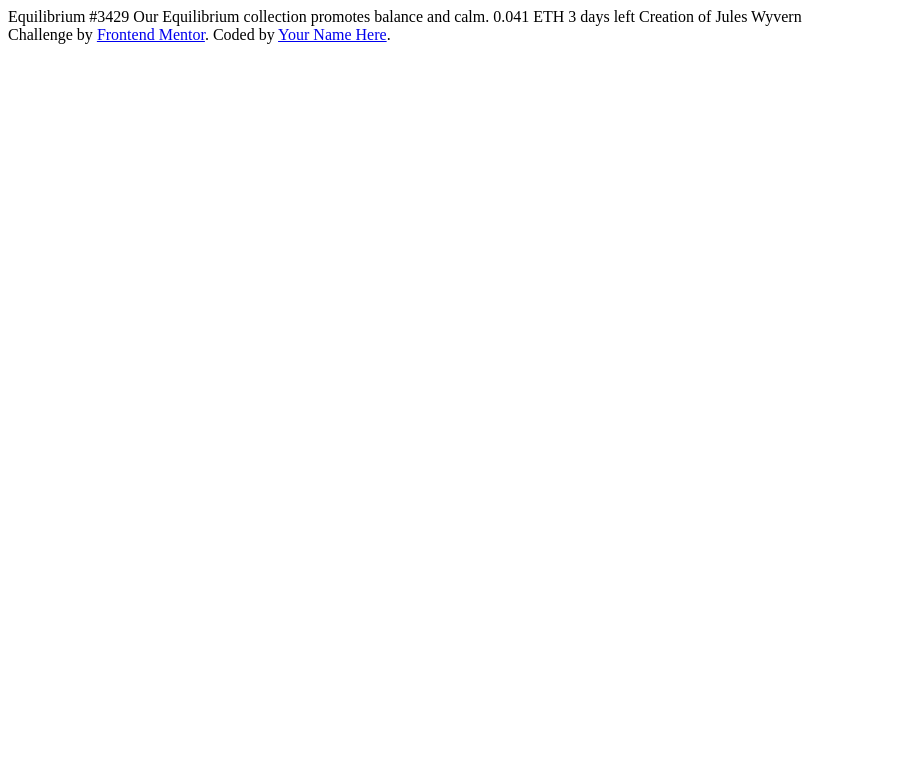
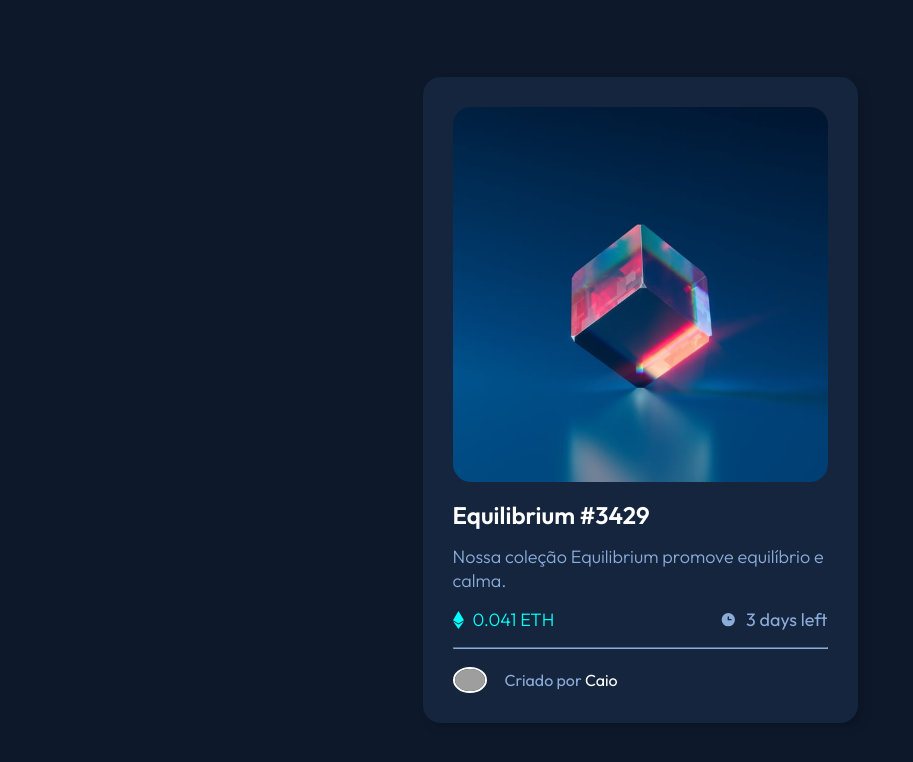
Before and after one commit to caioikn/componente-nft, a plain HTML site: page index.html in a window 1280 px wide. Shown: the whole page, without its empty margins (0-913 px from the left). Drawn offline with Linux system fonts and the light colour scheme; grey boxes are pictures that could not be loaded.

Commit message:
Finalizando projeto

```diff
--- /dev/null
+++ b/css/reset.css
@@ -0,0 +1,135 @@
+/* http://meyerweb.com/eric/tools/css/reset/
+   v2.0 | 20110126
+   License: none (public domain)
+*/
+
+html,
+body,
+div,
+span,
+applet,
+object,
+iframe,
+h1,
+h2,
+h3,
+h4,
+h5,
+h6,
+p,
+blockquote,
+pre,
+a,
+abbr,
+acronym,
+address,
+big,
+cite,
+code,
+del,
+dfn,
+em,
+img,
+ins,
+kbd,
+q,
+s,
+samp,
+small,
+strike,
+strong,
+sub,
+sup,
+tt,
+var,
+b,
+u,
+i,
+center,
+dl,
+dt,
+dd,
+ol,
+ul,
+li,
+fieldset,
+form,
+label,
+legend,
+table,
+caption,
+tbody,
+tfoot,
+thead,
+tr,
+th,
+td,
+article,
+aside,
+canvas,
+details,
+embed,
+figure,
+figcaption,
+footer,
+header,
+hgroup,
+menu,
+nav,
+output,
+ruby,
+section,
+summary,
+time,
+mark,
+audio,
+video {
+    margin: 0;
+    padding: 0;
+    border: 0;
+    font-size: 100%;
+    font: inherit;
+    vertical-align: baseline;
+}
+
+/* HTML5 display-role reset for older browsers */
+article,
+aside,
+details,
+figcaption,
+figure,
+footer,
+header,
+hgroup,
+menu,
+nav,
+section {
+    display: block;
+}
+
+body {
+    line-height: 1;
+}
+
+ol,
+ul {
+    list-style: none;
+}
+
+blockquote,
+q {
+    quotes: none;
+}
+
+blockquote:before,
+blockquote:after,
+q:before,
+q:after {
+    content: '';
+    content: none;
+}
+
+table {
+    border-collapse: collapse;
+    border-spacing: 0;
+}
--- /dev/null
+++ b/css/style.css
@@ -0,0 +1,128 @@
+:root {
+    --fundo-principal: hsl(217, 54%, 11%);
+    --fundo-card: hsl(216, 50%, 16%);
+
+    --branco: hsl(0, 0%, 100%);
+    --azul-claro: hsl(215, 51%, 70%);
+    --ciano: hsl(178, 100%, 50%);
+}
+
+body {
+    align-items: center;
+    background-color: var(--fundo-principal);
+    display: flex;
+    font-family: 'Outfit', sans-serif;
+    font-size: 18px;
+    font-weight: 300;
+    height: 100vh;
+    justify-content: center;
+}
+
+.card {
+    background-color: var(--fundo-card);
+    box-shadow: 5px 5px 10px rgba(0, 0, 0, 0.2);
+    border-radius: 18px;
+    max-width: 375px;
+    padding: 30px;
+}
+
+.card__imagem__container {
+    position: relative;
+    display: inline-block;
+}
+
+.card__imagem {
+    border-radius: 18px;
+    cursor: pointer;
+    width: 100%;
+    height: auto;
+}
+
+.card__icone {
+    align-items: center;
+    background-size: cover;
+    display: flex;
+    height: 100%;
+    justify-content: center;
+    left: 50%;
+    opacity: 0;
+    pointer-events: none;
+    position: absolute;
+    top: 49%;
+    transform: translate(-50%, -50%);
+    width: 100%;
+}
+
+.card__imagem__container:hover .card__icone {
+    background-color: rgba(0, 255, 247, 0.5);
+    border-radius: 18px;
+    opacity: 1;
+    transition: 0.2s;
+}
+
+.card__titulo {
+    color: var(--branco);
+    cursor: pointer;
+    font-size: 24px;
+    font-weight: 600;
+    margin: 18px 0;
+}
+
+.card__descricao {
+    color: var(--azul-claro);
+    line-height: 1.5rem;
+    margin-bottom: 18px;
+}
+
+.card__info {
+    display: flex;
+    justify-content: space-between;
+    margin-bottom: 18px;
+}
+
+.card__info__valor,
+.card__info__tempo {
+    align-items: center;
+    display: flex;
+    gap: 9px;
+}
+
+.card__info__valor span {
+    color: var(--ciano);
+}
+
+.card__info__tempo span {
+    color: var(--azul-claro);
+    font-weight: 500;
+}
+
+.card__linha {
+    border-color: var(--azul-claro);
+    margin-bottom: 18px;
+}
+
+.card__rodape {
+    align-items: center;
+    color: var(--azul-claro);
+    display: flex;
+    font-size: 16px;
+    font-weight: 400;
+    gap: 18px;
+}
+
+.card__rodape img {
+    width: 30px;
+    border: 2px solid var(--branco);
+    border-radius: 50%;
+}
+
+.card__rodape span {
+    color: var(--branco);
+    cursor: pointer;
+}
+
+.card__titulo:hover,
+.card__rodape span:hover {
+    color: var(--ciano);
+    transition: 0.5s;
+}
--- a/index.html
+++ b/index.html
@@ -3,27 +3,57 @@
 
 <head>
     <meta charset="UTF-8">
-    <meta name="viewport" content="width=device-width, initial-scale=1.0"> <!-- displays site properly based on user's device -->
+    <meta name="viewport" content="width=device-width, initial-scale=1.0">
 
     <link rel="icon" type="image/png" sizes="32x32" href="./images/favicon-32x32.png">
+
+    <link rel="preconnect" href="https://fonts.googleapis.com">
+    <link rel="preconnect" href="https://fonts.gstatic.com" crossorigin>
+    <link href="https://fonts.googleapis.com/css2?family=Outfit:wght@300;400;600&display=swap" rel="stylesheet">
+
+    <link rel="stylesheet" href="./css/reset.css">
+    <link rel="stylesheet" href="./css/style.css">
 
     <title>Componente de Cartão de Visualização NFT</title>
 </head>
 
 <body>
+    <div class="card">
+        <div class="card__imagem__container">
+            <img class="card__imagem" src="./images/image-equilibrium.jpg" alt="Equilibrium">
 
-    Equilibrium #3429
+            <div class="card__icone">
+                <img src="./images/icon-view.svg">
+            </div>
+        </div>
 
-    Our Equilibrium collection promotes balance and calm.
+        <div>
+            <h2 class="card__titulo">Equilibrium #3429</h2>
 
-    0.041 ETH
-    3 days left
+            <p class="card__descricao">Nossa coleção Equilibrium promove equilíbrio e calma.</p>
 
-    Creation of Jules Wyvern
+            <div class="card__info">
+                <div class="card__info__valor">
+                    <img src="./images/icon-ethereum.svg" alt="Ethereum">
 
-    <div class="attribution">
-        Challenge by <a href="https://www.frontendmentor.io?ref=challenge" target="_blank">Frontend Mentor</a>.
-        Coded by <a href="#">Your Name Here</a>.
+                    <span>0.041 ETH</span>
+                </div>
+
+                <div class="card__info__tempo">
+                    <img src="./images/icon-clock.svg" alt="Ícone relógio">
+
+                    <span>3 days left</span>
+                </div>
+            </div>
+        </div>
+
+        <hr class="card__linha">
+
+        <div class="card__rodape">
+            <img src="http://github.com/caioikn.png" alt="Avatar">
+
+            <p>Criado por <span>Caio<span></p>
+        </div>
     </div>
 </body>
 
```
Also changed, not shown: design/active-states.jpg (deleted), design/desktop-design.jpg (deleted), design/desktop-preview.jpg (deleted), design/mobile-design.jpg (deleted), images/image-avatar.png (deleted), 2 other files.
